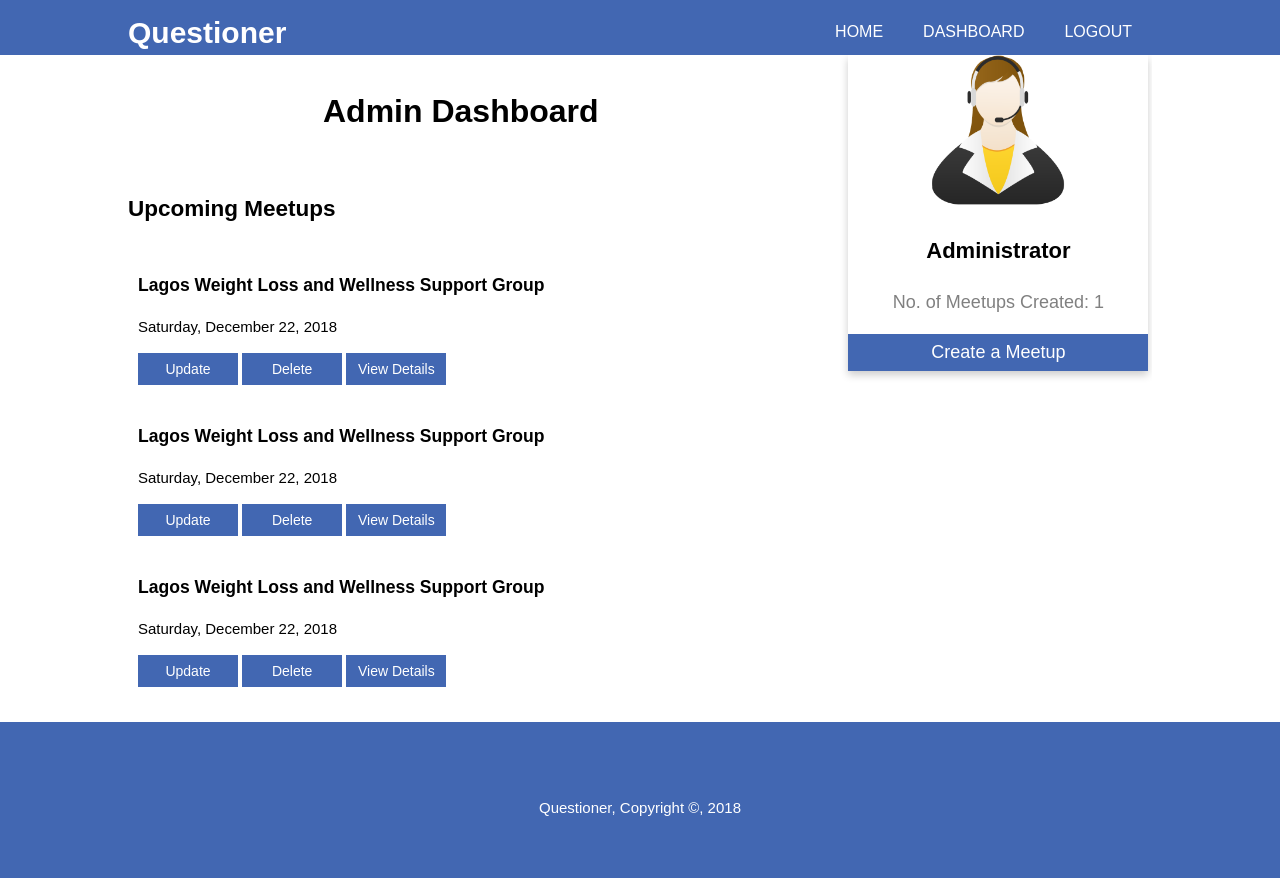
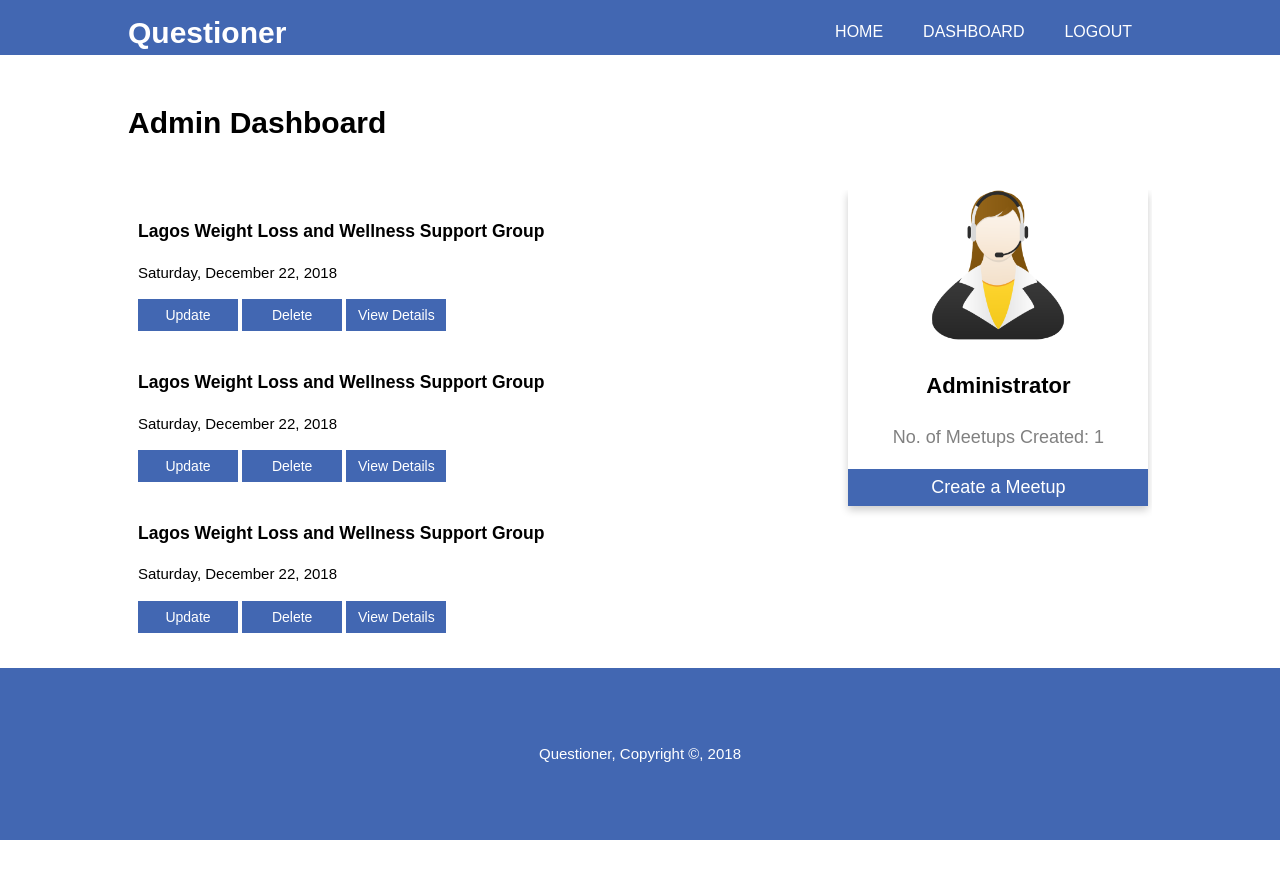
Before and after one commit to danwebguy/andela-qc, a website: page UI/admin.html in a window 1280 px wide. After the commit the page ends 840 px from the top, so only its background shows below. Drawn offline with Linux system fonts and the light colour scheme.

Commit message:
[Feature #163177121] signinup endpoint, authentication and UI Update

```diff
--- a/UI/admin.html
+++ b/UI/admin.html
@@ -26,6 +26,10 @@
     </div>
   </header>
 
+  <div class="container">
+      <h1 class="shead">Admin Dashboard</h1>
+    </div>
+
   <section id="main">
     <div class="container">
         <aside id="sidebar">
@@ -38,8 +42,6 @@
           </aside>
 
       <article id="main-col">
-        <h1 class="page-title">Admin Dashboard</h1>
-        <h2>Upcoming Meetups</h2>
         <ul id="comment">
           <li>
             <h3>Lagos Weight Loss and Wellness Support Group</h3>
```
